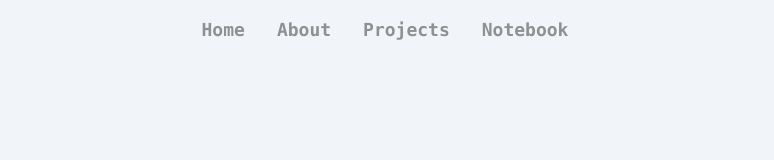
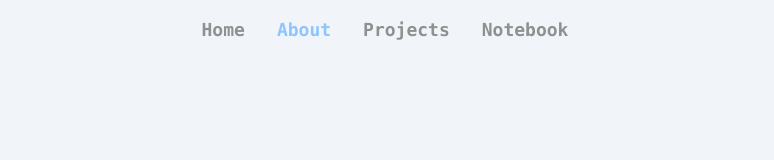
Before and after one commit to Bormey-Sky/Bormey-Sky.github.io, a Nuxt app: page / in a window 1280 px wide. Shown: the top 160 px of the page, without its empty margins (255-1029 px from the left). Built offline with nearby package versions, Linux system fonts and the light colour scheme.

Commit message:
updated navbar and favicon

```diff
--- a/components/Navbar.vue
+++ b/components/Navbar.vue
@@ -1,14 +1,112 @@
-<script setup lang="ts"></script>
+<script setup lang="ts">
+import { ref, onMounted, watch, nextTick } from 'vue'
+import { useRoute, useRouter } from 'vue-router'
+
+const route = useRoute()
+const router = useRouter()
+const currentSection = ref('home')
+const sectionIds = ['home', 'about', 'projects']
+let maxRatio = 0
+let mostVisibleSection = ''
+
+const setupIntersectionObserver = () => {
+  const observer = new IntersectionObserver(
+    (entries) => {
+      let maxRatio = 0
+      let mostVisibleId = ''
+
+      entries.forEach((entry) => {
+        if (entry.isIntersecting && entry.intersectionRatio > maxRatio) {
+          maxRatio = entry.intersectionRatio
+          mostVisibleId = entry.target.id
+        }
+      })
+
+      if (mostVisibleId) {
+        currentSection.value = mostVisibleId
+      }
+    },
+    {
+      threshold: Array.from({ length: 101 }, (_, i) => i / 100) // 0 to 1 with fine steps
+    }
+  )
+
+  sectionIds.forEach((id) => {
+    const el = document.getElementById(id)
+    if (el) observer.observe(el)
+  })
+}
+
+
+onMounted(() => {
+  if (route.path === '/') {
+    // Wait a tick in case the DOM isn't fully rendered
+    nextTick(() => {
+      setupIntersectionObserver()
+    })
+  }
+})
+
+// Reset section on route change
+watch(
+  () => route.path,
+  (newPath) => {
+    if (newPath !== '/') {
+      currentSection.value = ''
+    } else {
+      nextTick(() => setupIntersectionObserver())
+    }
+  }
+)
+
+const scrollToSection = async (id: string) => {
+  if (route.path !== '/') {
+    await router.push('/')
+    // Delay scroll slightly until after DOM navigation/render
+    setTimeout(() => scrollTo(id), 350)
+  } else {
+    scrollTo(id)
+  }
+}
+
+const scrollTo = (id: string) => {
+  const el = document.getElementById(id)
+  if (el) {
+    el.scrollIntoView({ behavior: 'smooth' })
+    // Remove hash from URL
+    setTimeout(() => {
+      history.replaceState(null, '', window.location.pathname)
+    }, 500)
+  }
+}
+</script>
+
+
 <template>
-  <div class="fixed top-0 left-0 w-full bg-slate-100 z-50">
-    <div class="flex justify-center items-center p-4">
-      <nav class="space-x-8 navbar-text font-mono">
-        <NuxtLink to="/" class="hover:text-blue-300">Home</NuxtLink>
-        <NuxtLink to="/about" class="hover:text-blue-300">About</NuxtLink>
-        <NuxtLink to="#projects" class="hover:text-blue-300">Projects</NuxtLink>
-        <NuxtLink to="/Notebook" class="hover:text-blue-300">Notebook</NuxtLink>
-      </nav>
-    </div>
-  </div>
+  <nav class="fixed top-0 left-0 w-full navbar-text bg-slate-100 z-50 p-4 flex justify-center items-center font-mono space-x-8">
+    <a
+  href="#home"
+  @click.prevent="scrollToSection('home')"
+  :class="route.path === '/' && currentSection === 'home' ? 'text-blue-300' : 'hover:text-blue-300'"
+>Home</a>
+
+
+
+    <a
+      href="#about"
+      @click.prevent="scrollToSection('about')"
+      :class="route.path === '/' && currentSection === 'about' ? 'text-blue-300' : 'hover:text-blue-300'"
+    >About</a>
+
+    <a
+      href="#projects"
+      @click.prevent="scrollToSection('projects')"
+      :class="route.path === '/' && currentSection === 'projects' ? 'text-blue-300' : 'hover:text-blue-300'"
+    >Projects</a>
+
+    <NuxtLink
+      to="/Notebook"
+      :class="route.path === '/Notebook' ? 'text-blue-300' : 'hover:text-blue-300'"
+    >Notebook</NuxtLink>
+  </nav>
 </template>
-<style scoped></style>
```
Also changed, not shown: 1 other file (tests, documents, lock files or other folders).
